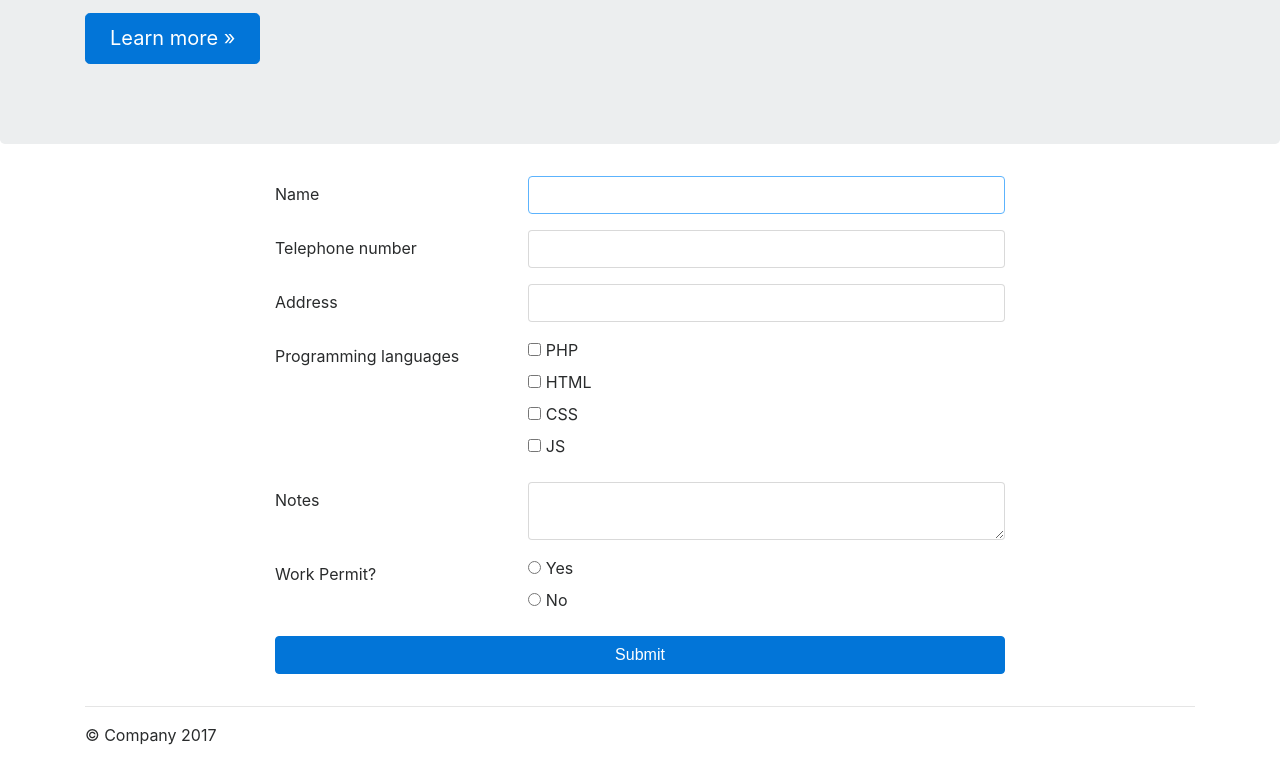
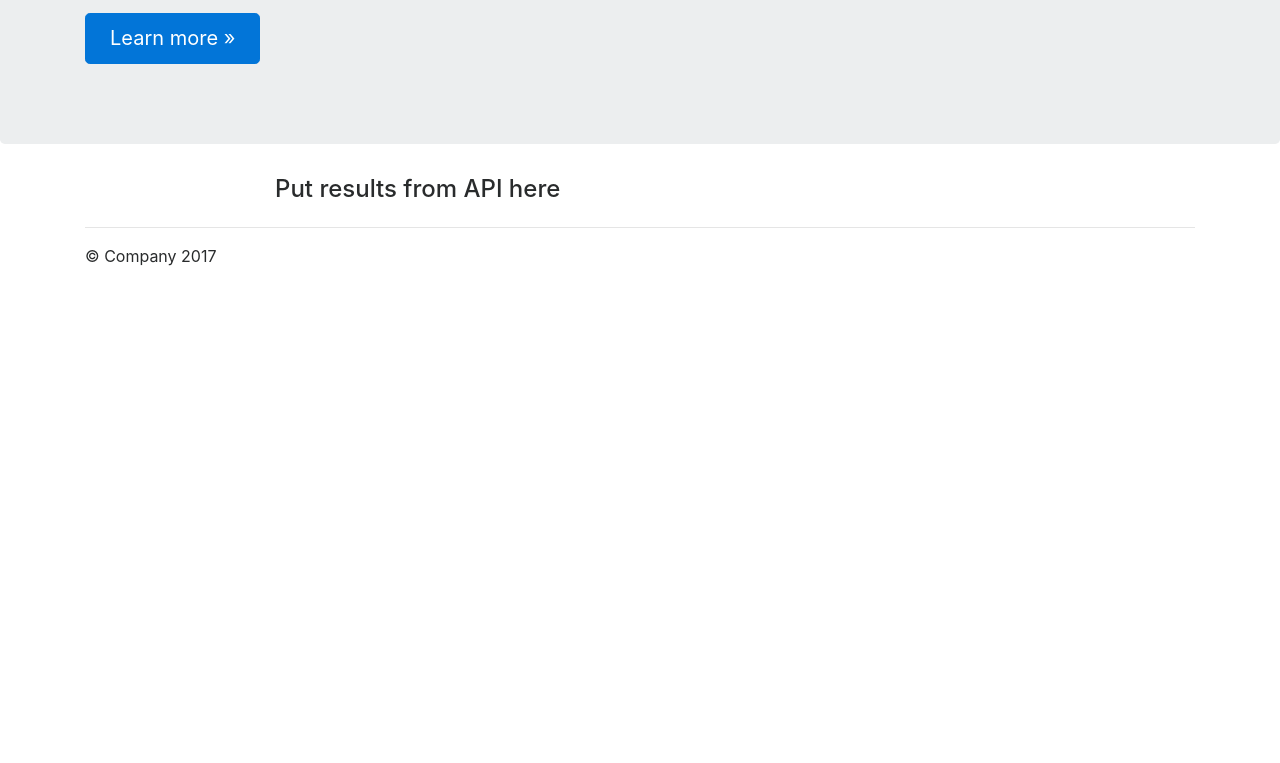
Before and after one commit to pettek/js-html, a website built with webpack: page index.html in a window 1280 px wide. Shown: the part 234-997 px from the top of the page. After the commit the page ends 800 px from the top, so only its background shows below. Built offline with nearby package versions, Linux system fonts and the light colour scheme.

Commit message:
Remove form from markup

```diff
--- a/index.html
+++ b/index.html
@@ -55,81 +55,7 @@
     <!-- Example row of columns -->
     <div class="row">
         <div class="col-md-8 offset-md-2">
-            <form style="width: 100%" id="user-submit-form">
-                <div class="form-group row">
-                    <label for="full-name" class="col-4 col-form-label">Name</label>
-                    <div class="col-8">
-                        <input class="form-control" type="text" id="full-name" autocomplete="name" autofocus>
-                    </div>
-                </div>
-
-                <div class="form-group row">
-                    <label for="phone" class="col-4 col-form-label">Telephone number</label>
-                    <div class="col-8">
-                        <input class="form-control" type="text" id="phone" autocomplete="tel-national">
-                    </div>
-                </div>
-
-                <div class="form-group row">
-                    <label for="address" class="col-4 col-form-label">Address</label>
-                    <div class="col-8">
-                        <input class="form-control" type="text" id="address" autocomplete="address-line1">
-                    </div>
-                </div>
-
-                <div class="form-group row">
-                    <label for="address" class="col-4 col-form-label">Programming languages</label>
-                    <div class="col-8">
-                        <div class="form-check">
-                            <label class="form-check-label">
-                                <input class="form-check-input" type="checkbox" name="languages[]" value="PHP"> PHP
-                            </label>
-                        </div>
-                        <div class="form-check">
-                            <label class="form-check-label">
-                                <input class="form-check-input" type="checkbox" name="languages[]" value="HTML"> HTML
-                            </label>
-                        </div>
-                        <div class="form-check">
-                            <label class="form-check-label">
-                                <input class="form-check-input" type="checkbox" name="languages[]" value="CSS"> CSS
-                            </label>
-                        </div>
-                        <div class="form-check">
-                            <label class="form-check-label">
-                                <input class="form-check-input" type="checkbox" name="languages[]" value="JS"> JS
-                            </label>
-                        </div>
-                    </div>
-                </div>
-
-                <div class="form-group row">
-                    <label for="notes" class="col-4 col-form-label">Notes</label>
-                    <div class="col-8">
-                        <textarea class="form-control" name="notes" id="notes"></textarea>
-                    </div>
-                </div>
-
-                <div class="form-group row">
-                    <label for="address" class="col-4 col-form-label">Work Permit?</label>
-                    <div class="col-8">
-                        <div class="form-check">
-                            <label class="form-check-label">
-                                <input class="form-check-input" type="radio" name="work-permit" value="yes">
-                                Yes
-                            </label>
-                        </div>
-                        <div class="form-check">
-                            <label class="form-check-label">
-                                <input class="form-check-input" type="radio" name="work-permit" value="no">
-                                No
-                            </label>
-                        </div>
-                    </div>
-                </div>
-
-                <button type="button" class="btn btn-primary btn-block" id="submit-btn">Submit</button>
-            </form>
+            <h4>Put results from API here</h4>
         </div>
     </div>
     <hr>
```
Also changed, not shown: src/js/request.js (added).
